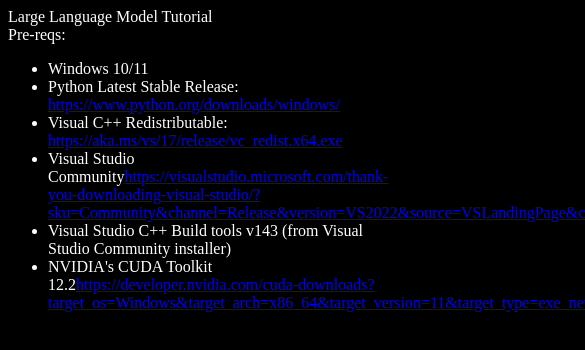
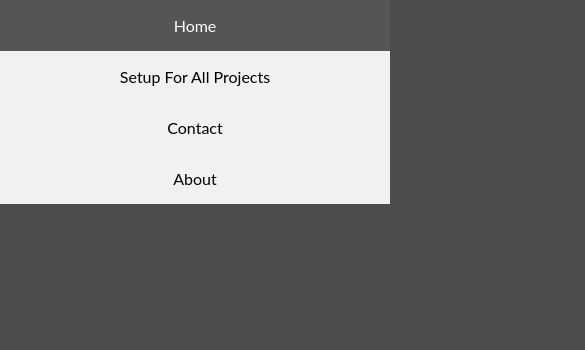
Before and after one commit to BharatBlade/bharatblade.github.io, a plain HTML site: page index.html in a window 390 px wide. Shown: the top 350 px of the page, 585 px wide, since content can reach past the window. Drawn offline with Linux system fonts and the light colour scheme.

Commit message:
Initial commit

```diff
--- /dev/null
+++ b/css/1.css
@@ -0,0 +1,54 @@
+body {
+  margin: 0;
+  font-family: "Lato", sans-serif;
+}
+
+.sidebar {
+  margin: 0;
+  padding: 0;
+  width: 200px;
+  background-color: #f1f1f1;
+  position: fixed;
+  height: 100%;
+  overflow: auto;
+}
+
+.sidebar a {
+  display: block;
+  color: black;
+  padding: 16px;
+  text-decoration: none;
+}
+
+.sidebar a.active {
+  background-color: #04AA6D;
+  color: white;
+}
+
+.sidebar a:hover:not(.active) {
+  background-color: #555;
+  color: white;
+}
+
+div.content {
+  margin-left: 200px;
+  padding: 1px 16px;
+  height: 1000px;
+}
+
+@media screen and (max-width: 700px) {
+  .sidebar {
+    width: 100%;
+    height: auto;
+    position: relative;
+  }
+  .sidebar a {float: left;}
+  div.content {margin-left: 0;}
+}
+
+@media screen and (max-width: 400px) {
+  .sidebar a {
+    text-align: center;
+    float: none;
+  }
+}
--- a/index.html
+++ b/index.html
@@ -1,15 +1,12 @@
-
-<body style="background-color: black; color: white;">
-	Large Language Model Tutorial
-	<br>
-	Pre-reqs:
-	<ul>
-		<li>Windows 10/11</li>
-		<li>Python Latest Stable Release: <a href="https://www.python.org/downloads/windows/">https://www.python.org/downloads/windows/</a></li>
-		<li>Visual C++ Redistributable: <a href="https://aka.ms/vs/17/release/vc_redist.x64.exe">https://aka.ms/vs/17/release/vc_redist.x64.exe</a>
-		<li>Visual Studio Community<a href="https://visualstudio.microsoft.com/thank-you-downloading-visual-studio/?sku=Community&channel=Release&version=VS2022&source=VSLandingPage&cid=2030&passive=false">https://visualstudio.microsoft.com/thank-you-downloading-visual-studio/?sku=Community&channel=Release&version=VS2022&source=VSLandingPage&cid=2030&passive=false</a></li>
-		<li>Visual Studio C++ Build tools v143 (from Visual Studio Community installer)</li>
-		<li>NVIDIA's CUDA Toolkit 12.2<a href="https://developer.nvidia.com/cuda-downloads?target_os=Windows&target_arch=x86_64&target_version=11&target_type=exe_network">https://developer.nvidia.com/cuda-downloads?target_os=Windows&target_arch=x86_64&target_version=11&target_type=exe_network</a></li>
-	</ul>
+<head>
+<link rel="stylesheet" href="css/1.css">
+</head>
+<body style="background-color: #4d4d4d; color: #d9d9d9;">
+<div class="sidebar">
+  <a href="index.html">Home</a>
+  <a href="full-installation.html">Setup For All Projects</a>
+  <a href="#contact">Contact</a>
+  <a href="#about">About</a>
+</div>
 
 </body>
```
Also changed, not shown: full-installation.html (added, +24 -0 lines).
